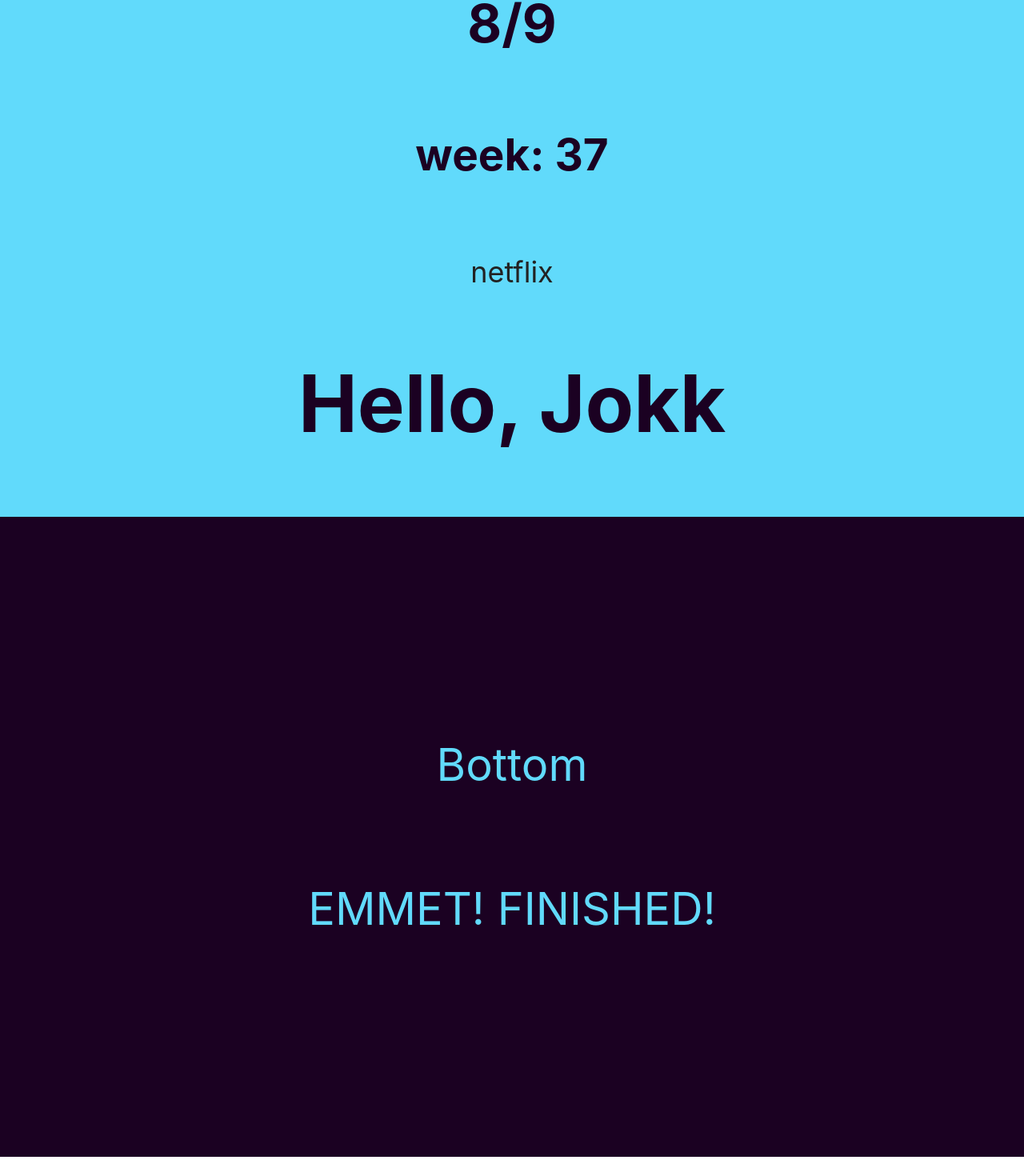
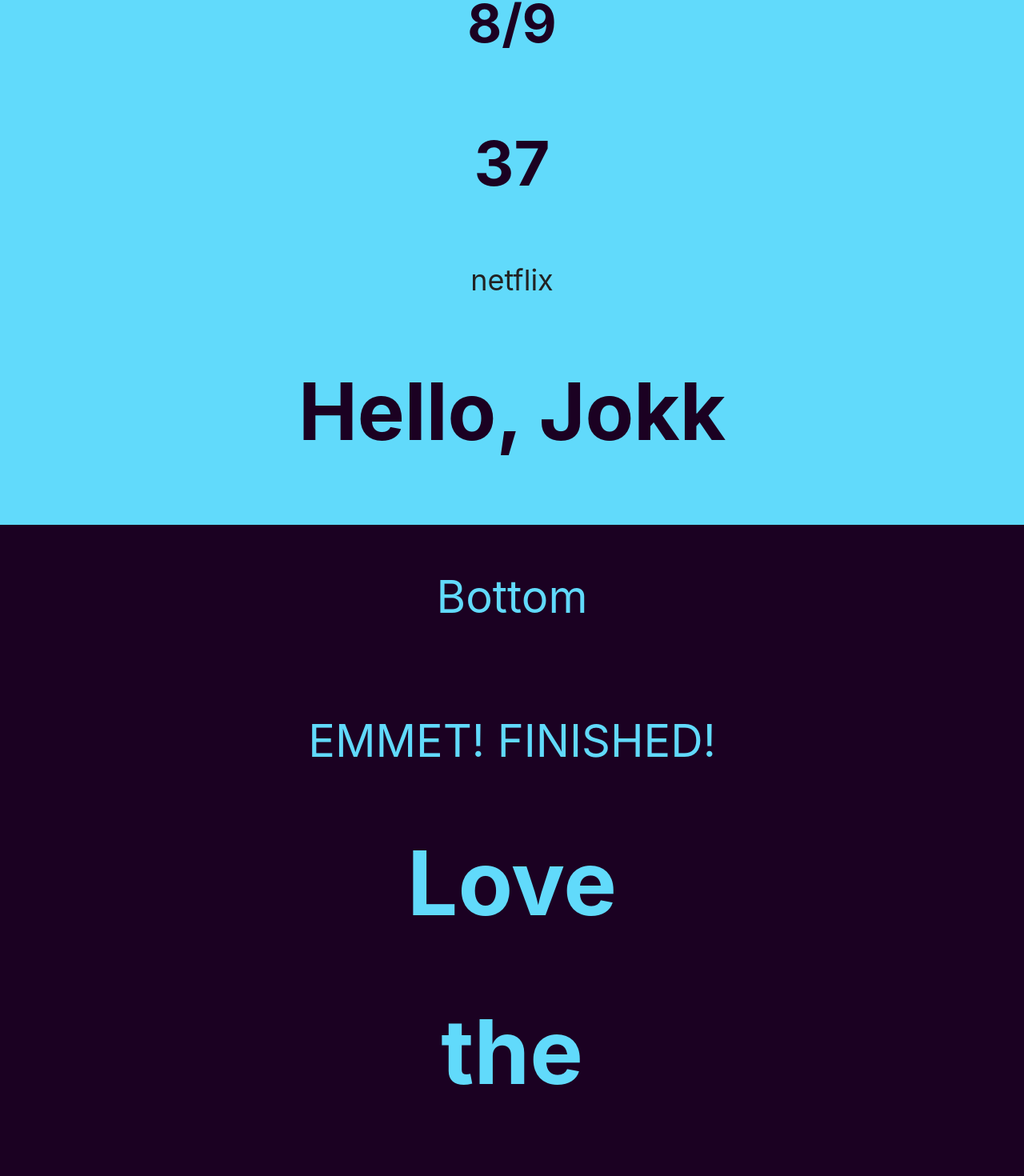
Before and after one commit to joacimgr/react-base, a React (Create React App) app: page / in a window 1280 px wide. Shown: the part 461-1931 px from the top of the page at 80% size. Before the commit the page ends 1907 px from the top, so only its background shows below. Built offline with nearby package versions, Linux system fonts and the light colour scheme.

Commit message:
Add corrected week fetch and some love for the french.

```diff
--- a/src/components/Clock.js
+++ b/src/components/Clock.js
@@ -11,7 +11,6 @@ class Clock extends React.Component {
     }
 
     componentDidMount() {
-
         this.timerID = setInterval(
             () => this.tick(),
             1000
@@ -23,9 +22,18 @@ class Clock extends React.Component {
     }
 
     getWeek() {
-        let now = new Date();
-        let onejan = new Date(now.getFullYear(), 0, 1);
-        return Math.ceil( (((now.getTime() - onejan.getTime()) / 86400000) + onejan.getDay() + 1) / 7 );
+        // Copy date so don't modify original
+        var d = new Date();
+        d = new Date(Date.UTC(d.getFullYear(), d.getMonth(), d.getDate()));
+        // Set to nearest Thursday: current date + 4 - current day number
+        // Make Sunday's day number 7
+        d.setUTCDate(d.getUTCDate() + 4 - (d.getUTCDay()||7));
+        // Get first day of year
+        var yearStart = new Date(Date.UTC(d.getUTCFullYear(),0,1));
+        // Calculate full weeks to nearest Thursday
+        var weekNo = Math.ceil(( ( (d - yearStart) / 86400000) + 1)/7);
+        // Return array of year and week number
+        return weekNo;
     }
 
     getDate() {
@@ -48,8 +56,7 @@ class Clock extends React.Component {
             <div>
                 <h2>{this.state.time.toLocaleTimeString()}</h2>
                 <h4>{this.state.date}</h4>
-
-                <h5><span>week: </span>{this.state.week}</h5>
+                <h3>{this.state.week}</h3>
             </div>
         )
     }
--- a/src/components/Emmet.jsx
+++ b/src/components/Emmet.jsx
@@ -5,6 +5,10 @@ class Emmet extends React.Component {
         return (
         <div>
           <p>EMMET! FINISHED!</p>
+          <h1>Love</h1>
+          <h1>the</h1>
+          <h1>french</h1>
+          <h1>way</h1>
         </div>
         )
     }
```
